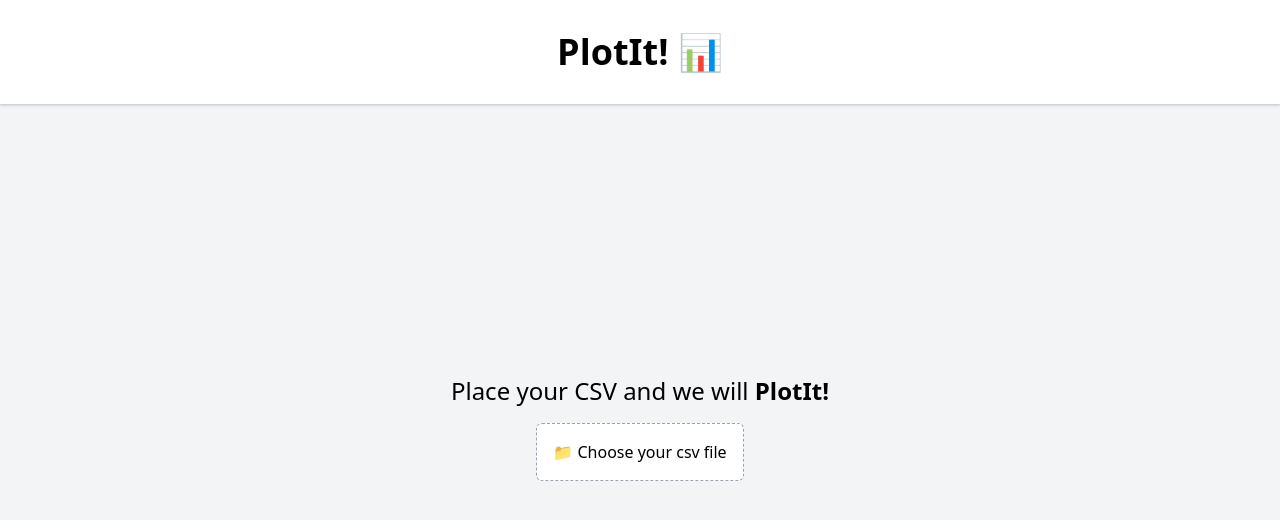
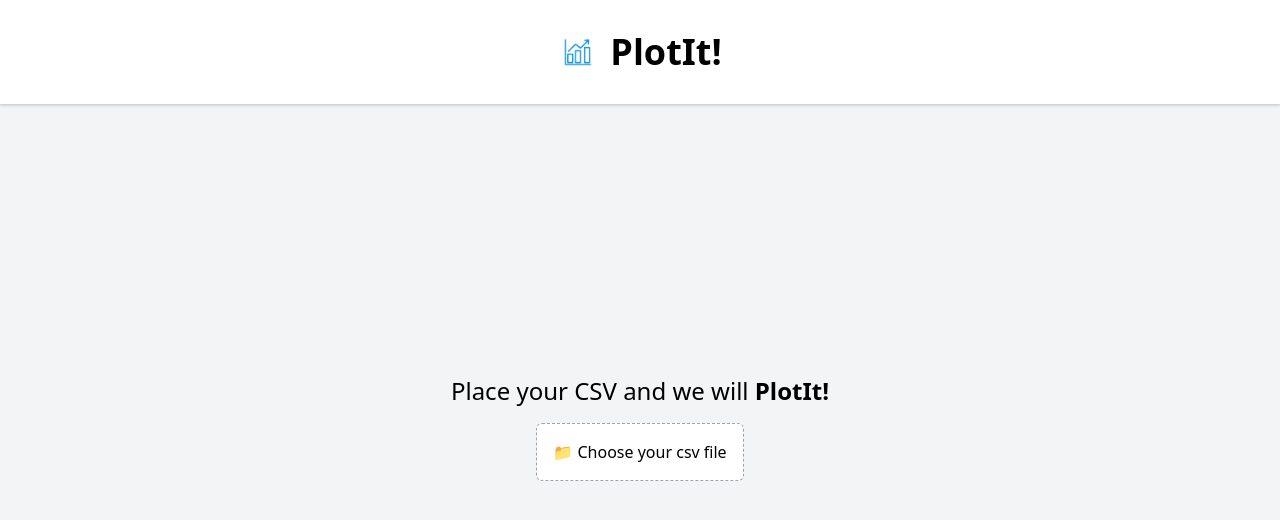
Before and after one commit to LuccaKroeff/Embedded-Systems, a React (Create React App) app in the folder Trabalho-3/website/client/: page / in a window 1280 px wide. Shown: the top 520 px of the page. Built offline with nearby package versions, Linux system fonts and the light colour scheme; what chartjs-plugin-zoom would draw is missing.

Commit message:
mudando icone e tirando graph text

```diff
--- a/Trabalho-3/website/client/src/HomePage.js
+++ b/Trabalho-3/website/client/src/HomePage.js
@@ -114,7 +114,10 @@ function HomePage() {
   return (
     <div className="flex flex-col items-center justify-between min-h-screen text-center bg-gray-100 relative">
       <header className="w-full py-8 border-b bg-white border-gray-300 shadow">
-        <h1 className="text-4xl font-bold">PlotIt! 📊</h1>
+        <div className="flex items-center justify-center gap-3">
+          <img src="/logo192.png" alt="logo" className="w-10 h-10" />
+          <h1 className="text-4xl font-bold">PlotIt!</h1>
+        </div>
       </header>
 
       {mode === 'select' && (
```
